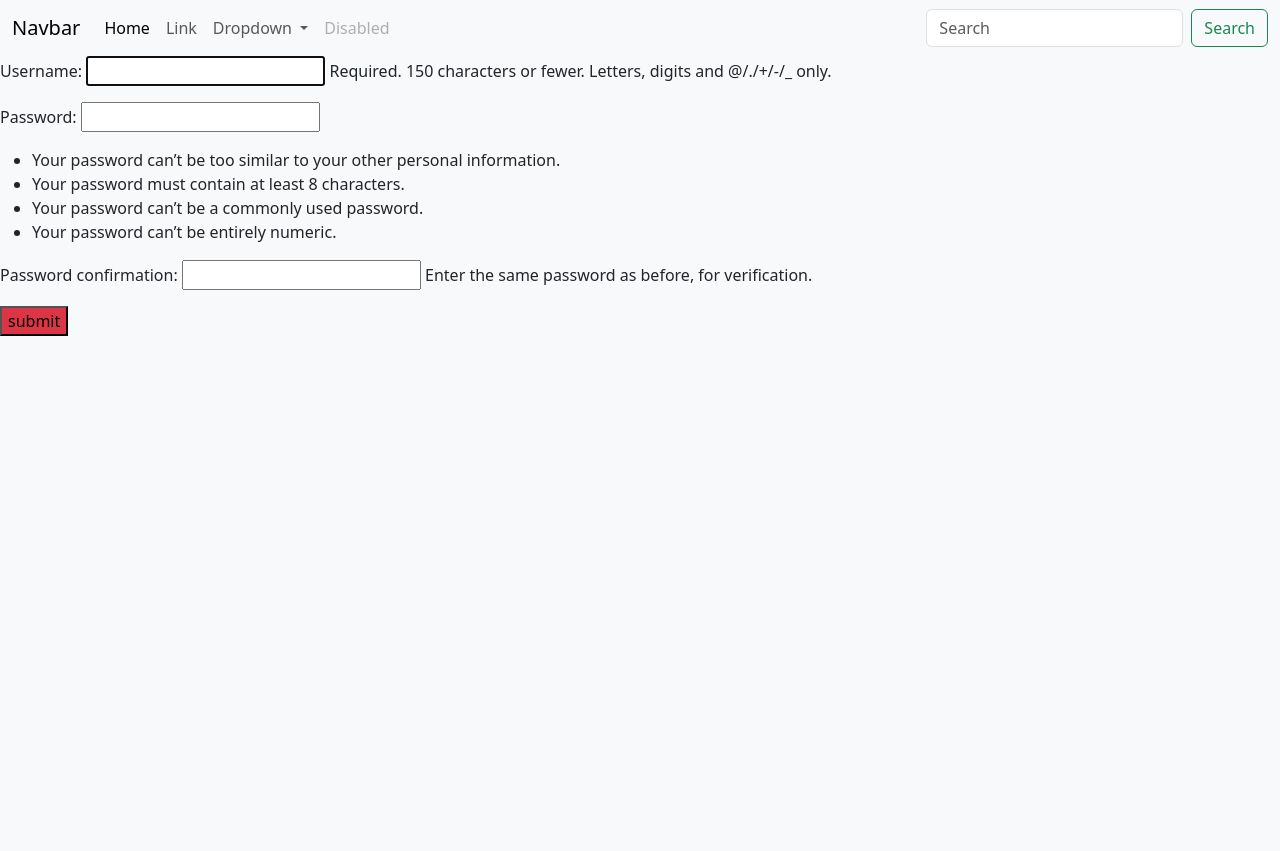
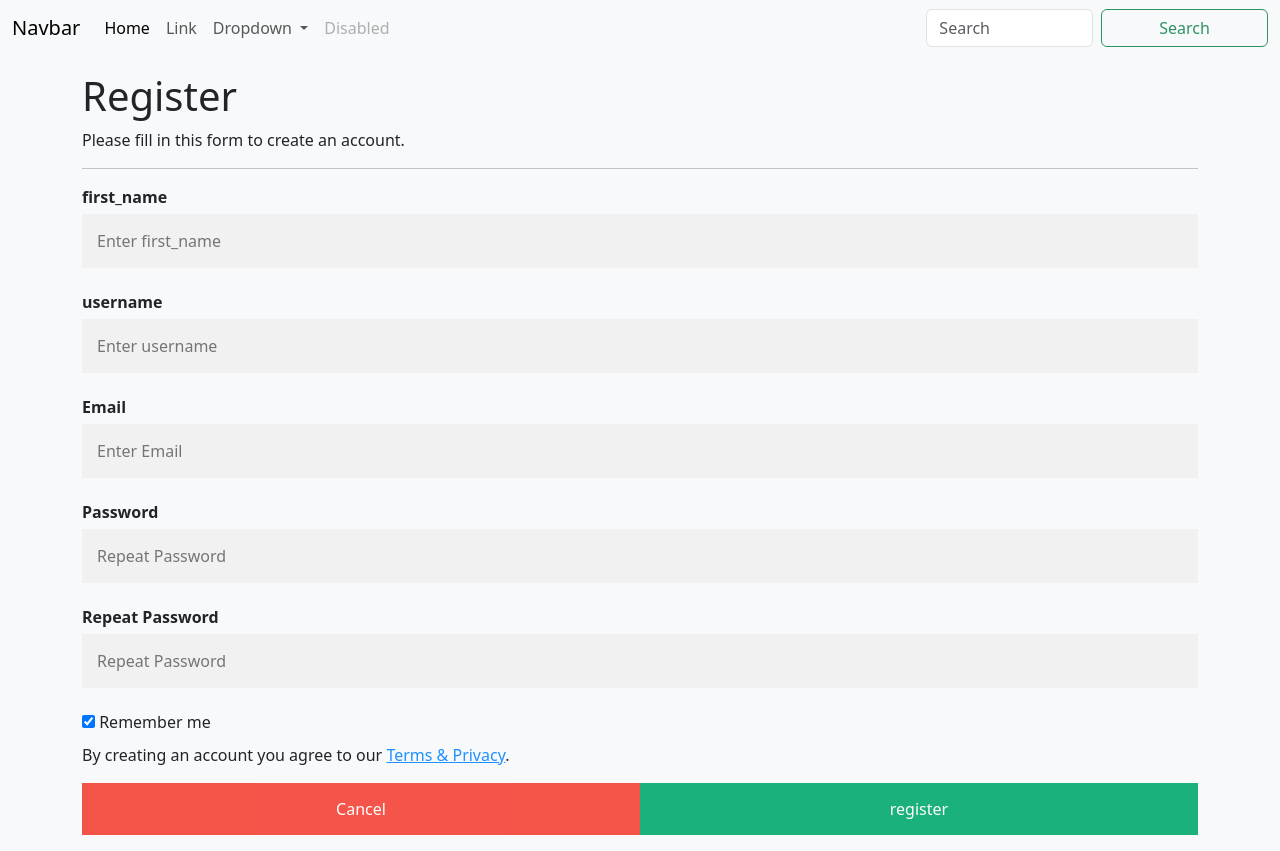
Before and after one commit to aryalsamir890/django_practice_2_login_create_delete_edit_tweet, a Django app: page /myapp/register/ in a window 1280 px wide. Before the commit the page ends 336 px from the top, so only its background shows below. Run offline with Django 5.2, Linux system fonts and the light colour scheme.

Commit message:
login and the signup ui changed

```diff
--- a/tweet/myapp/forms.py
+++ b/tweet/myapp/forms.py
@@ -1,7 +1,7 @@
 from django import forms
 from .models import tweet
 from django.contrib.auth.models import User
-from django.contrib.auth.forms import UserCreationForm
+from django.contrib.auth.forms import UserCreationForm,AuthenticationForm
 
 
 class login(forms.ModelForm):
@@ -13,4 +13,4 @@ class login(forms.ModelForm):
 class create_user(UserCreationForm):
     class Meta:
         model=User
-        fields=('username','password1','password2')
+        fields=('username','first_name','email','password1','password2')
--- a/tweet/myapp/views.py
+++ b/tweet/myapp/views.py
@@ -1,6 +1,7 @@
 from django.shortcuts import render,redirect
 from .models import tweet
 from .forms import login,create_user
+from django.contrib import messages
 from django.contrib.auth.decorators import login_required
 from django.shortcuts import get_object_or_404
 
--- /dev/null
+++ b/tweet/static/style.css
@@ -0,0 +1,68 @@
+* {box-sizing: border-box}
+
+/* Full-width input fields */
+  input[type=text], input[type=password] {
+  width: 100%;
+  padding: 15px;
+  margin: 5px 0 22px 0;
+  display: inline-block;
+  border: none;
+  background: #f1f1f1;
+}
+
+input[type=text]:focus, input[type=password]:focus {
+  background-color: #ddd;
+  outline: none;
+}
+
+hr {
+  border: 1px solid #f1f1f1;
+  margin-bottom: 25px;
+}
+
+/* Set a style for all buttons */
+button {
+  background-color: #04AA6D;
+  color: white;
+  padding: 14px 20px;
+  margin: 8px 0;
+  border: none;
+  cursor: pointer;
+  width: 100%;
+  opacity: 0.9;
+}
+
+button:hover {
+  opacity:1;
+}
+
+/* Extra styles for the cancel button */
+.cancelbtn {
+  padding: 14px 20px;
+  background-color: #f44336;
+}
+
+/* Float cancel and signup buttons and add an equal width */
+.cancelbtn, .signupbtn {
+  float: left;
+  width: 50%;
+}
+
+/* Add padding to container elements */
+.container {
+  padding: 16px;
+}
+
+/* Clear floats */
+.clearfix::after {
+  content: "";
+  clear: both;
+  display: table;
+}
+
+/* Change styles for cancel button and signup button on extra small screens */
+@media screen and (max-width: 300px) {
+  .cancelbtn, .signupbtn {
+    width: 100%;
+  }
+}
--- a/tweet/templates/base.html
+++ b/tweet/templates/base.html
@@ -8,6 +8,8 @@
         {% endblock%}
     </title>
     <link href="https://cdn.jsdelivr.net/npm/bootstrap@5.3.8/dist/css/bootstrap.min.css" rel="stylesheet" integrity="sha384-sRIl4kxILFvY47J16cr9ZwB07vP4J8+LH7qKQnuqkuIAvNWLzeN8tE5YBujZqJLB" crossorigin="anonymous">
+    <link href="{%static 'style.css'%}" rel="stylesheet" >
+
 </head>
 <body class="bg-light">
     <nav class="navbar navbar-expand-lg bg-body-tertiary">
--- a/tweet/templates/registration/register.html
+++ b/tweet/templates/registration/register.html
@@ -1,11 +1,88 @@
-{% extends 'base.html' %}
-{% block title%}
-register
-{% endblock %}
-{% block body%}
+{% load static%}
+<!DOCTYPE html>
+<html>
+<head>
+    <title>
+        {% block title%}
+            signup page
+        {% endblock%}
+    </title>
+    <link href="{%static 'style.css'%}" rel="stylesheet" >
+    <link href="https://cdn.jsdelivr.net/npm/bootstrap@5.3.8/dist/css/bootstrap.min.css" rel="stylesheet" integrity="sha384-sRIl4kxILFvY47J16cr9ZwB07vP4J8+LH7qKQnuqkuIAvNWLzeN8tE5YBujZqJLB" crossorigin="anonymous">
+
+</head>
+<body class="bg-light">
+    <nav class="navbar navbar-expand-lg bg-body-tertiary">
+  <div class="container-fluid">
+    <a class="navbar-brand" href="#">Navbar</a>
+    <button class="navbar-toggler" type="button" data-bs-toggle="collapse" data-bs-target="#navbarSupportedContent" aria-controls="navbarSupportedContent" aria-expanded="false" aria-label="Toggle navigation">
+      <span class="navbar-toggler-icon"></span>
+    </button>
+    <div class="collapse navbar-collapse" id="navbarSupportedContent">
+      <ul class="navbar-nav me-auto mb-2 mb-lg-0">
+        <li class="nav-item">
+          <a class="nav-link active" aria-current="page" href="#">Home</a>
+        </li>
+        <li class="nav-item">
+          <a class="nav-link" href="#">Link</a>
+        </li>
+        <li class="nav-item dropdown">
+          <a class="nav-link dropdown-toggle" href="#" role="button" data-bs-toggle="dropdown" aria-expanded="false">
+            Dropdown
+          </a>
+          <ul class="dropdown-menu">
+            <li><a class="dropdown-item" href="#">Action</a></li>
+            <li><a class="dropdown-item" href="#">Another action</a></li>
+            <li><hr class="dropdown-divider"></li>
+            <li><a class="dropdown-item" href="#">Something else here</a></li>
+          </ul>
+        </li>
+        <li class="nav-item">
+          <a class="nav-link disabled" aria-disabled="true">Disabled</a>
+        </li>
+      </ul>
+      <form method="GET" class="d-flex" action="{%url 'search'%}" role="search" >
+        <input class="form-control me-2" type="search" placeholder="Search" name="query" id="query" aria-label="Search"/>
+        <button class="btn btn-outline-success" type="submit">Search</button>
+      </form>
+    </div>
+  </div>
+</nav>
 <form method="POST">
     {%csrf_token%}
-    {{form.as_p}}
-        <button class="bg-danger" type="submit">submit </button>
+
+    <div class="container">
+    <h1>Register</h1>
+    <p>Please fill in this form to create an account.</p>
+    <hr>
+     <label for="{{form.first_name.id_for_label}}"><b>first_name</b></label>
+    <input type="text" placeholder="Enter first_name" name="{{form.first_name.name}}" id="{{form.first_name.id_for_label}}" value="{{form.first_name.value|default_if_none:'' }}" >
+
+    <label for="{{form.username.id_for_label}}"><b>username</b></label>
+    <input type="text" placeholder="Enter username" name="{{form.username.name}}" id="{{form.username.id_for_label}}" value="{{form.username.value|default_if_none:'' }}" >
+
+    <label for="{{form.email.id_for_label}}"><b>Email</b></label>
+    <input type="text" placeholder="Enter Email" name="{{form.email.name}}" id="{{form.email.id_for_label}}" value="{{form.email.value|default_if_none:'' }}" >
+
+    <label for="{{form.password1.id_for_label}}"><b> Password</b></label>
+    <input type="password" placeholder="Repeat Password" name="{{form.password1.name}}" id="{{form.password1.id_for_label}}"  >
+    <span class="text-danger">{{form.password1.errors}} </span>
+
+    <label for="{{form.password2.id_for_label}}"><b>Repeat Password</b></label>
+    <input type="password" placeholder="Repeat Password" name="{{form.password2.name}}" id="{{form.password1.id_for_label}}"  >
+    <span class="text-danger">{{form.password2.errors}} </span>
+
+    <label>
+      <input type="checkbox" checked="checked" name="remember" style="margin-bottom:15px"> Remember me
+    </label>
+
+    <p>By creating an account you agree to our <a href="#" style="color:dodgerblue">Terms & Privacy</a>.</p>
+
+    <div class="clearfix">
+      <button type="button" class="cancelbtn">Cancel</button>
+      <button type="submit" class="signupbtn">register</button>
+    </div>
+  </div>
 </form>
-{% endblock %}
+</body>
+</html>
```
Also changed, not shown: tweet/templates/registration/login.html (+15 -2 lines), tweet/db.sqlite3.
